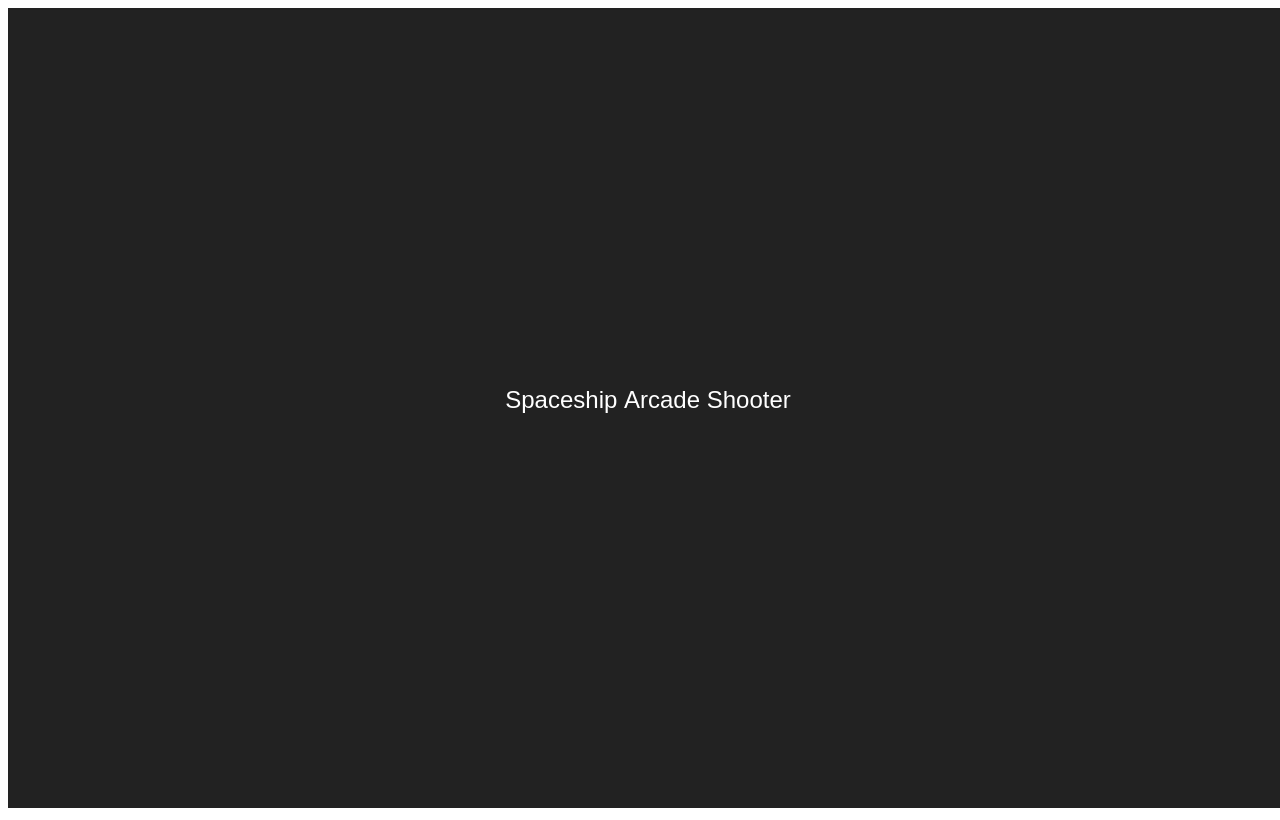
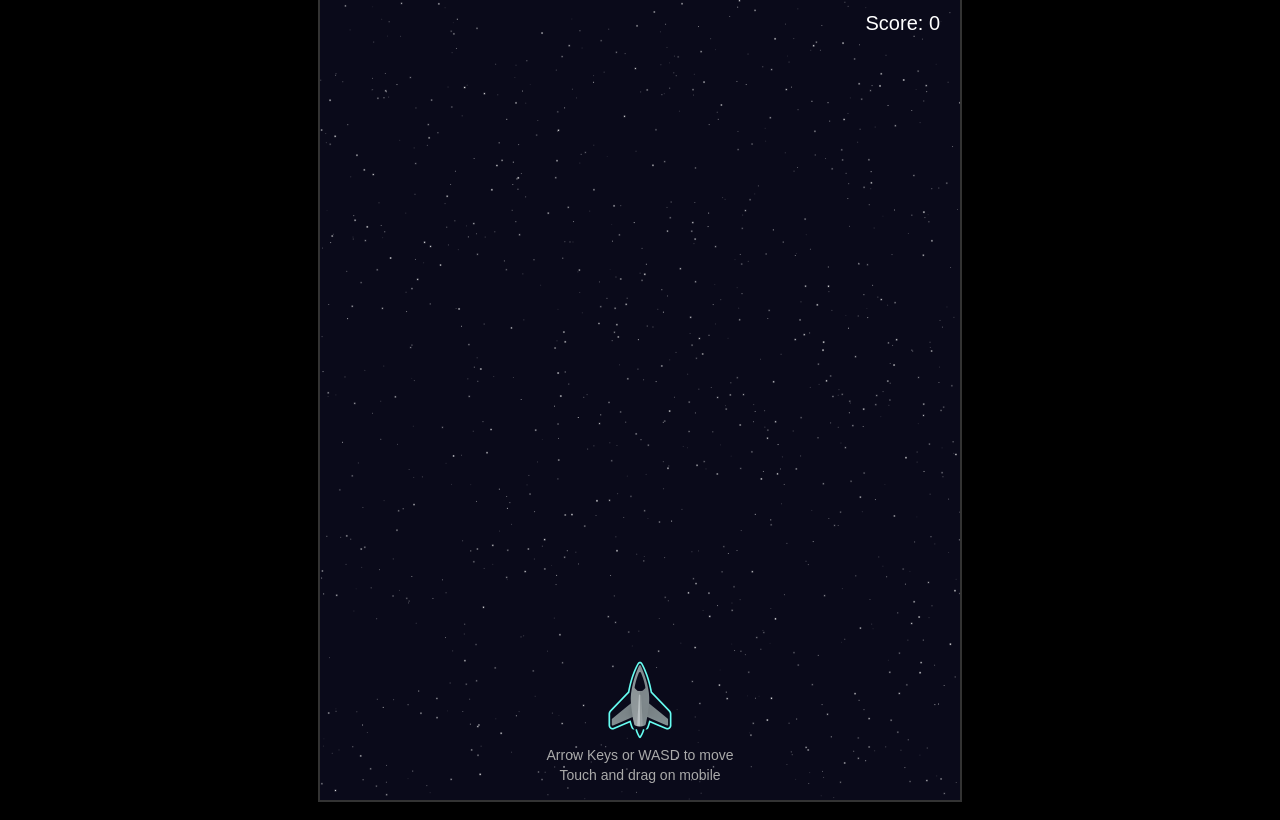
Before and after one commit to saif95bds/spaceship, a website built with Vite: page index.html in a window 1280 px wide. Built offline with nearby package versions, Linux system fonts and the light colour scheme.

Commit message:
added the procedural background and ship movement

```diff
--- a/index.html
+++ b/index.html
@@ -4,9 +4,21 @@
     <meta charset="UTF-8" />
     <meta name="viewport" content="width=device-width, initial-scale=1.0" />
     <title>Spaceship Arcade Shooter</title>
+    <style>
+      body {
+        margin: 0;
+        padding: 0;
+        background: #000;
+        overflow: hidden;
+        font-family: Arial, sans-serif;
+      }
+      canvas {
+        background: #111;
+      }
+    </style>
   </head>
   <body>
-    <canvas id="game-canvas" width="480" height="800"></canvas>
+    <canvas id="game-canvas"></canvas>
     <script type="module" src="/src/main.ts"></script>
   </body>
 </html>
--- a/src/core/loop.ts
+++ b/src/core/loop.ts
@@ -1,34 +1,50 @@
 // Fixed-step update (60Hz) and variable render
+
+import { InputSystem } from '../systems/input';
+import { RenderSystem } from '../systems/render';
+import { Ship } from '../entities/Ship';
+import { GameConfig } from '../types/config';
 
 const FIXED_STEP = 1000 / 60; // 60Hz in ms
 
-export function startGameLoop(canvas: HTMLCanvasElement, ctx: CanvasRenderingContext2D | null) {
+export function startGameLoop(canvas: HTMLCanvasElement, ctx: CanvasRenderingContext2D | null, config: GameConfig) {
+  if (!ctx) return;
+
   let lastUpdate = performance.now();
   let accumulator = 0;
 
+  // Initialize systems and entities
+  const inputSystem = new InputSystem(canvas);
+  const renderSystem = new RenderSystem(canvas, ctx, config);
+  const ship = new Ship(canvas.width / 2, canvas.height - 100, config);
+
+  // Handle canvas resize
+  window.addEventListener('resize', () => {
+    renderSystem.onResize();
+  });
+
   function update(dt: number) {
-    // Game update logic goes here
+    const input = inputSystem.getInputState();
+
+    if (!input.isPaused) {
+      ship.update(dt, input.movement.x, input.movement.y, canvas.width, canvas.height);
+    }
   }
 
-  function render() {
+  function render(dt: number) {
     if (!ctx) return;
-    ctx.clearRect(0, 0, canvas.width, canvas.height);
-    ctx.fillStyle = '#222';
-    ctx.fillRect(0, 0, canvas.width, canvas.height);
-    ctx.fillStyle = '#fff';
-    ctx.font = '24px sans-serif';
-    ctx.textAlign = 'center';
-    ctx.fillText('Spaceship Arcade Shooter', canvas.width / 2, canvas.height / 2);
+    renderSystem.render(ship, dt);
   }
 
   function loop(now: number) {
+    const deltaTime = (now - lastUpdate) / 1000;
     accumulator += now - lastUpdate;
     lastUpdate = now;
     while (accumulator >= FIXED_STEP) {
       update(FIXED_STEP / 1000);
       accumulator -= FIXED_STEP;
     }
-    render();
+    render(deltaTime);
     requestAnimationFrame(loop);
   }
 
--- a/src/data/config.ts
+++ b/src/data/config.ts
@@ -43,7 +43,7 @@ function validateConfig(config: GameConfig): GameConfig {
 
 export function loadConfig(): GameConfig {
   try {
-    const config = defaultConfigJson as GameConfig;
+    const config = defaultConfigJson as unknown as GameConfig;
     return validateConfig(config);
   } catch (error) {
     console.error('Config validation failed:', error);
--- a/src/data/default.json
+++ b/src/data/default.json
@@ -1,4 +1,9 @@
 {
+  "canvas": {
+    "maxWidth": 800,
+    "maxHeight": 1000,
+    "aspectRatio": "4:5"
+  },
   "ship": {
     "controlMode": "direct",
     "autoFire": true,
--- /dev/null
+++ b/src/entities/Ship.ts
@@ -0,0 +1,72 @@
+import { GameConfig } from '../types/config';
+
+export class Ship {
+  public x: number;
+  public y: number;
+  public width: number = 64;
+  public height: number = 64;
+  private image: HTMLImageElement | null = null;
+  private imageLoaded: boolean = false;
+  private config: GameConfig;
+
+  constructor(x: number, y: number, config: GameConfig) {
+    this.x = x;
+    this.y = y;
+    this.config = config;
+    this.loadImage();
+  }
+
+  private loadImage() {
+    this.image = new Image();
+    this.image.onload = () => {
+      this.imageLoaded = true;
+      // Use actual image dimensions or config target size
+      this.width = this.config.ship.spriteTargetPx;
+      this.height = this.config.ship.spriteTargetPx;
+    };
+    this.image.onerror = () => {
+      console.warn('Failed to load ship image, using fallback');
+      this.imageLoaded = false;
+    };
+    this.image.src = this.config.ship.skins.default;
+  }
+
+  public update(deltaTime: number, movementX: number, movementY: number, canvasWidth: number, canvasHeight: number) {
+    // Move based on input and speed
+    const speed = this.config.ship.moveSpeed;
+    this.x += movementX * speed * deltaTime;
+    this.y += movementY * speed * deltaTime;
+
+    // Keep ship within bounds
+    const halfWidth = this.width / 2;
+    const halfHeight = this.height / 2;
+
+    this.x = Math.max(halfWidth, Math.min(canvasWidth - halfWidth, this.x));
+    this.y = Math.max(halfHeight, Math.min(canvasHeight - halfHeight, this.y));
+  }
+
+  public render(ctx: CanvasRenderingContext2D) {
+    if (this.imageLoaded && this.image) {
+      // Draw the actual ship image
+      ctx.drawImage(
+        this.image,
+        this.x - this.width / 2,
+        this.y - this.height / 2,
+        this.width,
+        this.height
+      );
+    } else {
+      // Fallback: draw a simple triangle
+      ctx.save();
+      ctx.translate(this.x, this.y);
+      ctx.fillStyle = '#00AAFF';
+      ctx.beginPath();
+      ctx.moveTo(0, -this.height / 2);
+      ctx.lineTo(-this.width / 2, this.height / 2);
+      ctx.lineTo(this.width / 2, this.height / 2);
+      ctx.closePath();
+      ctx.fill();
+      ctx.restore();
+    }
+  }
+}
--- a/src/main.ts
+++ b/src/main.ts
@@ -1,14 +1,47 @@
 import { startGameLoop } from './core/loop';
+import { loadConfig } from './data/config';
 
 const canvas = document.getElementById('game-canvas') as HTMLCanvasElement;
 const ctx = canvas.getContext('2d');
 
 function resizeCanvas() {
-	canvas.width = window.innerWidth;
-	canvas.height = window.innerHeight;
-}
+  const maxWidth = config.canvas.maxWidth;
+  const maxHeight = config.canvas.maxHeight;
+
+  // Get available screen space
+  const availableWidth = window.innerWidth;
+  const availableHeight = window.innerHeight;
+
+  // Calculate dimensions respecting max limits
+  let canvasWidth = Math.min(availableWidth, maxWidth);
+  let canvasHeight = Math.min(availableHeight, maxHeight);
+
+  // Maintain aspect ratio if needed
+  const targetRatio = maxWidth / maxHeight;
+  const currentRatio = canvasWidth / canvasHeight;
+
+  if (currentRatio > targetRatio) {
+    // Too wide, adjust width
+    canvasWidth = canvasHeight * targetRatio;
+  } else if (currentRatio < targetRatio) {
+    // Too tall, adjust height
+    canvasHeight = canvasWidth / targetRatio;
+  }
+
+  canvas.width = canvasWidth;
+  canvas.height = canvasHeight;
+
+  // Center the canvas
+  canvas.style.position = 'fixed';
+  canvas.style.left = '50%';
+  canvas.style.top = '50%';
+  canvas.style.transform = 'translate(-50%, -50%)';
+  canvas.style.border = '2px solid #333';
+}// Load and log config for Milestone 2 acceptance
+const config = loadConfig();
+console.log('Loaded config:', config);
 
 window.addEventListener('resize', resizeCanvas);
 resizeCanvas();
 
-startGameLoop(canvas, ctx);
+startGameLoop(canvas, ctx, config);
--- /dev/null
+++ b/src/systems/input.ts
@@ -0,0 +1,100 @@
+export interface InputState {
+  movement: {
+    x: number; // -1 to 1
+    y: number; // -1 to 1
+  };
+  isPaused: boolean;
+}
+
+export class InputSystem {
+  private keys: Set<string> = new Set();
+  private touchStartPos: { x: number; y: number } | null = null;
+  private currentTouchPos: { x: number; y: number } | null = null;
+  private isPaused = false;
+  private canvas: HTMLCanvasElement;
+
+  constructor(canvas: HTMLCanvasElement) {
+    this.canvas = canvas;
+    this.setupKeyboardListeners();
+    this.setupTouchListeners();
+  }
+
+  private setupKeyboardListeners() {
+    window.addEventListener('keydown', (e) => {
+      this.keys.add(e.key.toLowerCase());
+      this.keys.add(e.code.toLowerCase());
+    });
+
+    window.addEventListener('keyup', (e) => {
+      this.keys.delete(e.key.toLowerCase());
+      this.keys.delete(e.code.toLowerCase());
+    });
+  }
+
+  private setupTouchListeners() {
+    this.canvas.addEventListener('touchstart', (e) => {
+      e.preventDefault();
+      const touch = e.touches[0];
+      this.touchStartPos = { x: touch.clientX, y: touch.clientY };
+      this.currentTouchPos = { x: touch.clientX, y: touch.clientY };
+      this.isPaused = false;
+    });
+
+    this.canvas.addEventListener('touchmove', (e) => {
+      e.preventDefault();
+      if (this.touchStartPos) {
+        const touch = e.touches[0];
+        this.currentTouchPos = { x: touch.clientX, y: touch.clientY };
+      }
+    });
+
+    this.canvas.addEventListener('touchend', (e) => {
+      e.preventDefault();
+      this.touchStartPos = null;
+      this.currentTouchPos = null;
+      this.isPaused = true; // Pause on lift as per requirements
+    });
+  }
+
+  public getInputState(): InputState {
+    let x = 0;
+    let y = 0;
+
+    // Keyboard input
+    if (this.keys.has('arrowleft') || this.keys.has('a') || this.keys.has('keya')) {
+      x -= 1;
+    }
+    if (this.keys.has('arrowright') || this.keys.has('d') || this.keys.has('keyd')) {
+      x += 1;
+    }
+    if (this.keys.has('arrowup') || this.keys.has('w') || this.keys.has('keyw')) {
+      y -= 1;
+    }
+    if (this.keys.has('arrowdown') || this.keys.has('s') || this.keys.has('keys')) {
+      y += 1;
+    }
+
+    // Touch input (drag joystick)
+    if (this.touchStartPos && this.currentTouchPos) {
+      const dx = this.currentTouchPos.x - this.touchStartPos.x;
+      const dy = this.currentTouchPos.y - this.touchStartPos.y;
+
+      // Normalize touch input to -1 to 1 range
+      const maxDistance = 100; // Max drag distance in pixels
+      x = Math.max(-1, Math.min(1, dx / maxDistance));
+      y = Math.max(-1, Math.min(1, dy / maxDistance));
+    }
+
+    // Normalize diagonal movement
+    if (x !== 0 && y !== 0) {
+      const magnitude = Math.sqrt(x * x + y * y);
+      x /= magnitude;
+      y /= magnitude;
+    }
+
+    return {
+      movement: { x, y },
+      isPaused: this.isPaused
+    };
+  }
+}
--- /dev/null
+++ b/src/systems/render.ts
@@ -0,0 +1,117 @@
+import { GameConfig } from '../types/config';
+import { Ship } from '../entities/Ship';
+
+interface Star {
+  x: number;
+  y: number;
+  brightness: number;
+  twinkleSpeed: number;
+  twinklePhase: number;
+}
+
+export class RenderSystem {
+  private canvas: HTMLCanvasElement;
+  private ctx: CanvasRenderingContext2D;
+  private config: GameConfig;
+  private stars: Star[] = [];
+  private time: number = 0;
+
+  constructor(canvas: HTMLCanvasElement, ctx: CanvasRenderingContext2D, config: GameConfig) {
+    this.canvas = canvas;
+    this.ctx = ctx;
+    this.config = config;
+    this.generateStarfield();
+  }
+
+  private generateStarfield() {
+    this.stars = [];
+    const density = this.config.background.fallback.density;
+    const numStars = Math.floor(this.canvas.width * this.canvas.height * density);
+
+    for (let i = 0; i < numStars; i++) {
+      this.stars.push({
+        x: Math.random() * this.canvas.width,
+        y: Math.random() * this.canvas.height,
+        brightness: Math.random() * 0.8 + 0.2, // 0.2 to 1.0
+        twinkleSpeed: Math.random() * 2 + 0.5, // 0.5 to 2.5
+        twinklePhase: Math.random() * Math.PI * 2
+      });
+    }
+  }
+
+  public onResize() {
+    // Regenerate starfield when canvas size changes
+    this.generateStarfield();
+  }
+
+  public render(ship: Ship, deltaTime: number) {
+    this.time += deltaTime;
+    this.clearCanvas();
+
+    // Layer 1: Background
+    this.renderBackground();
+
+    // Layer 2: Entities
+    this.renderEntities(ship);
+
+    // Layer 3: HUD
+    this.renderHUD();
+  }
+
+  private clearCanvas() {
+    this.ctx.clearRect(0, 0, this.canvas.width, this.canvas.height);
+  }
+
+  private renderBackground() {
+    // Fill with dark space background
+    this.ctx.fillStyle = '#0a0a1a';
+    this.ctx.fillRect(0, 0, this.canvas.width, this.canvas.height);
+
+    // Render starfield
+    this.ctx.fillStyle = '#ffffff';
+    for (const star of this.stars) {
+      // Calculate twinkling effect
+      const twinkle = Math.sin(this.time * star.twinkleSpeed + star.twinklePhase) * 0.3 + 0.7;
+      const alpha = star.brightness * twinkle;
+
+      this.ctx.globalAlpha = alpha;
+      this.ctx.fillRect(star.x, star.y, 1, 1);
+
+      // Add a subtle glow for brighter stars
+      if (star.brightness > 0.7) {
+        this.ctx.globalAlpha = alpha * 0.3;
+        this.ctx.fillRect(star.x - 0.5, star.y - 0.5, 2, 2);
+      }
+    }
+
+    this.ctx.globalAlpha = 1.0; // Reset alpha
+  }
+
+  private renderEntities(ship: Ship) {
+    // Render ship
+    ship.render(this.ctx);
+
+    // Future: meteoroids, projectiles, power-ups will be rendered here
+  }
+
+  private renderHUD() {
+    // HUD placeholder text
+    this.ctx.fillStyle = '#ffffff';
+    this.ctx.font = '20px Arial, sans-serif';
+    this.ctx.textAlign = 'left';
+
+    // Score (top-right area)
+    this.ctx.textAlign = 'right';
+    this.ctx.fillText('Score: 0', this.canvas.width - 20, 30);
+
+    // Controls help (bottom)
+    this.ctx.textAlign = 'center';
+    this.ctx.font = '14px Arial, sans-serif';
+    this.ctx.fillStyle = '#aaaaaa';
+    this.ctx.fillText('Arrow Keys or WASD to move', this.canvas.width / 2, this.canvas.height - 40);
+    this.ctx.fillText('Touch and drag on mobile', this.canvas.width / 2, this.canvas.height - 20);
+
+    // Reset text alignment
+    this.ctx.textAlign = 'left';
+  }
+}
```
Also changed, not shown: MILESTONE.md (+1 -1 lines), src/types/config.ts (+7 -0 lines), assets/ships/base.svg (added).
